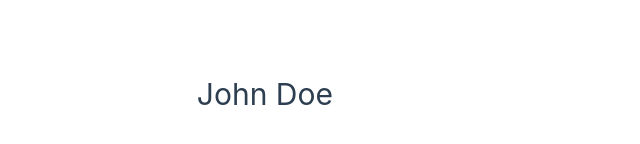
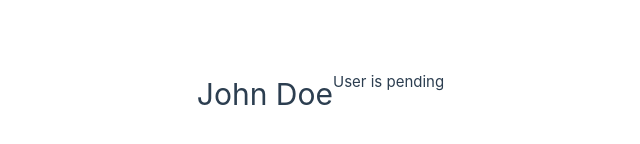
Before and after one commit to IliusSagar/vue-fundamental, a Vue app: page / in a window 1280 px wide. Shown: the part 306-450 px from the top of the page, without its empty margins (307-947 px from the left). Built offline with nearby package versions, Linux system fonts and the light colour scheme.

Commit message:
if else directives

```diff
--- a/src/App.vue
+++ b/src/App.vue
@@ -3,6 +3,7 @@
   data() {
     return {
       name: 'John Doe',
+      status: 'pending',
     }
   }
 }
@@ -10,4 +11,7 @@
 
 <template>
   <h1>{{ name }}</h1>
+  <p v-if="status === 'active'">User is active</p>
+  <p v-else-if="status === 'pending'">User is pending</p>
+  <p v-else>User is inactive</p>
 </template>
```
